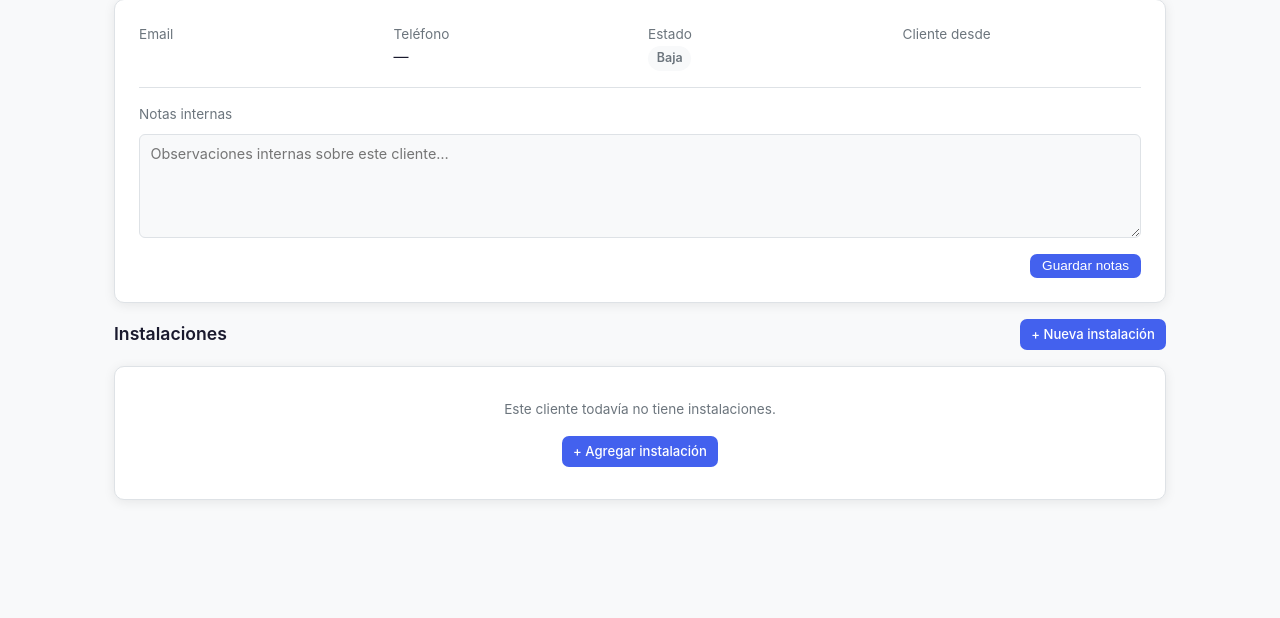
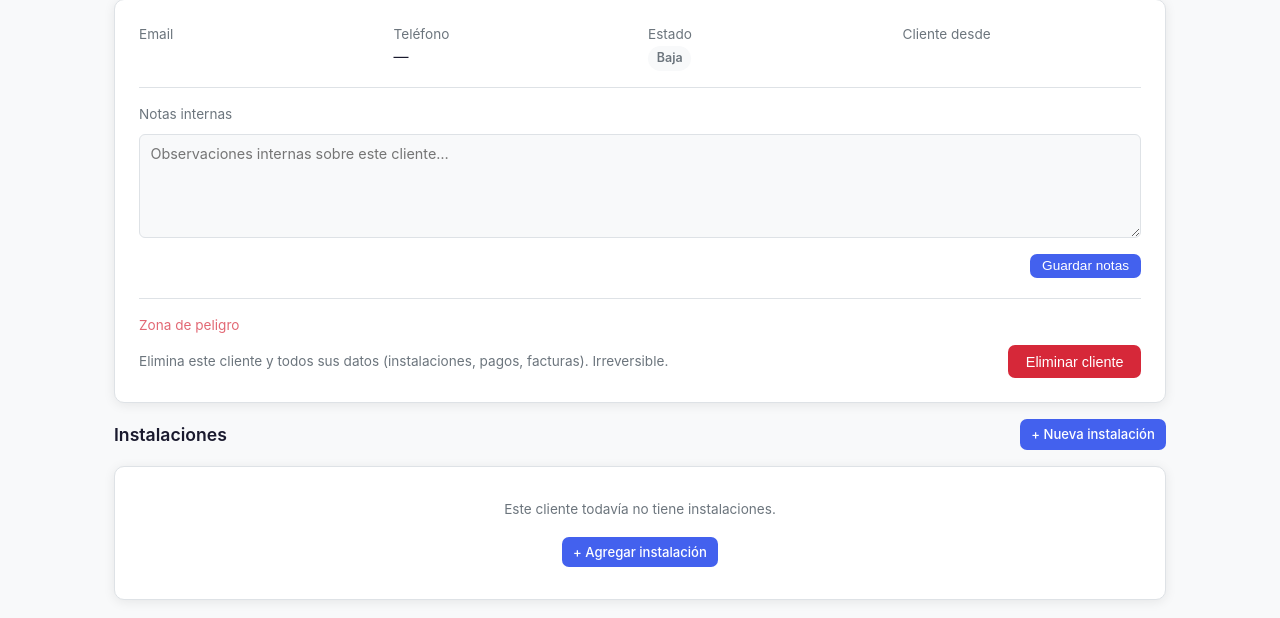
Before and after one commit to zynnoslabs/Central, a Python web app: template app/templates/clientes/detalle.html in a window 1280 px wide. Shown: the part 100-718 px from the top of the page. Run offline with Jinja, Linux system fonts and the light colour scheme; the template is opened without the code that fills it, so the values that code supplies are empty.

Commit message:
feat: zona de peligro para eliminar cliente y botón eliminar pago

```diff
--- a/app/templates/clientes/detalle.html
+++ b/app/templates/clientes/detalle.html
@@ -53,6 +53,19 @@
       </div>
     </form>
   </div>
+
+  <!-- CAMBIO AQUÍ: zona de peligro al fondo de la card -->
+  <div style="margin-top:1.25rem; padding-top:1rem; border-top:1px solid var(--border);">
+    <p class="text-muted text-small mb-1" style="color:var(--danger); opacity:.7;">Zona de peligro</p>
+    <div style="display:flex; align-items:center; justify-content:space-between; flex-wrap:wrap; gap:.75rem;">
+      <p class="text-muted text-small" style="margin:0;">Elimina este cliente y todos sus datos (instalaciones, pagos, facturas). Irreversible.</p>
+      <form method="POST" action="{{ url_for('clientes.eliminar', cliente_id=cliente.id) }}"
+            onsubmit="return confirm('¿Eliminar al cliente {{ cliente.nombre }} y todos sus datos? Esta acción no se puede deshacer.')">
+        <input type="hidden" name="csrf_token" value="{{ csrf_token() }}">
+        <button type="submit" class="btn btn-danger" style="white-space:nowrap;">Eliminar cliente</button>
+      </form>
+    </div>
+  </div>
 </div>
 
 <!-- Instalaciones -->
@@ -101,8 +114,8 @@
               <span class="badge badge-inactivo">Inactiva</span>
             {% endif %}
           </td>
+          <!-- CAMBIO AQUÍ: botones Activar/Desactivar + Eliminar instalación -->
           <td>
-            ### CAMBIO AQUÍ ###
             <div class="flex gap-1" style="flex-wrap:nowrap; align-items:center;">
               <a href="{{ url_for('clientes.toggle_instalacion', inst_id=inst.id) }}"
                  class="btn btn-sm" style="background:var(--bg); border:1px solid var(--border);">
--- a/app/templates/cobros/detalle_cliente.html
+++ b/app/templates/cobros/detalle_cliente.html
@@ -74,7 +74,7 @@
               </form>
               {% endif %}
               <a href="{{ url_for('cobros.editar_pago', pago_id=p.id) }}" class="btn btn-sm btn-ghost">Editar</a>
-              ### CAMBIO AQUÍ ###
+              <!-- CAMBIO AQUÍ: botón eliminar pago -->
               <form method="POST" action="{{ url_for('cobros.eliminar_pago', pago_id=p.id) }}" style="display:inline"
                     onsubmit="return confirm('¿Eliminar el pago de {{ p.anio }}/{{ '%02d'|format(p.mes) }}?')">
                 <input type="hidden" name="csrf_token" value="{{ csrf_token() }}">
```
